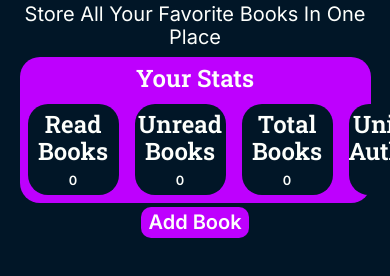
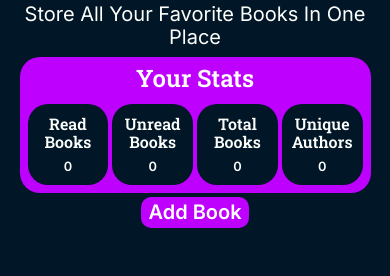
Before and after one commit to Ahnaf-codes/library, a website: page index.html in a window 390 px wide. Shown: the part 64-340 px from the top of the page. Drawn offline with nearby package versions, Linux system fonts and the light colour scheme.

Commit message:
made Stats and book form responsive

```diff
--- a/css/style.scss
+++ b/css/style.scss
@@ -112,6 +112,7 @@ h6 {
 		font-size: 2em;
 		font-weight: 600;
 		.title {
+			// font-size: 2rem;
 			margin-bottom: 1rem;
 		}
 	}
@@ -158,7 +159,6 @@ h6 {
 	transform: translate(-50%, -50%) scale(0.1);
 	background-color: var(--bg);
 	padding: 2vw;
-	width: 50vw;
 	max-width: 600px;
 	border: 5px var(--accent) solid;
 	border-radius: 10px;
@@ -173,5 +173,14 @@ h6 {
 	#stats {
 		font-size: 80%;
 		width: 90vw;
+		.card {
+			.title {
+				font-size: 2rem;
+			}
+		}
+	}
+
+	#stat-card-container {
+		gap: 0.5rem;
 	}
 }
```
Also changed, not shown: css/style.css, 1 other file.
